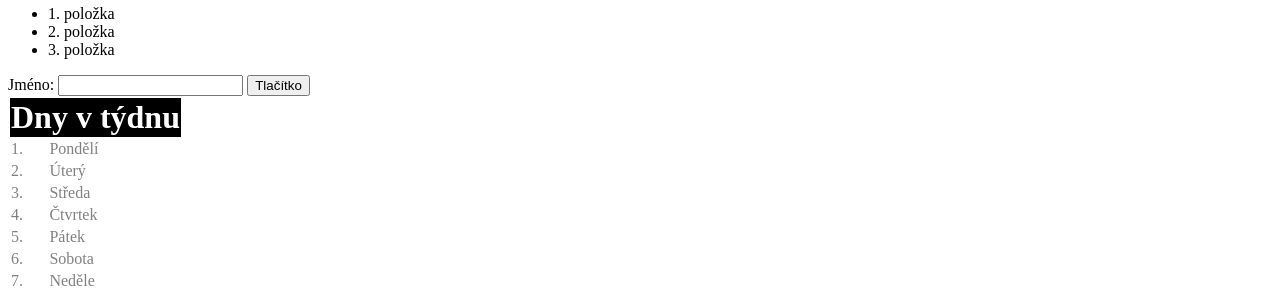
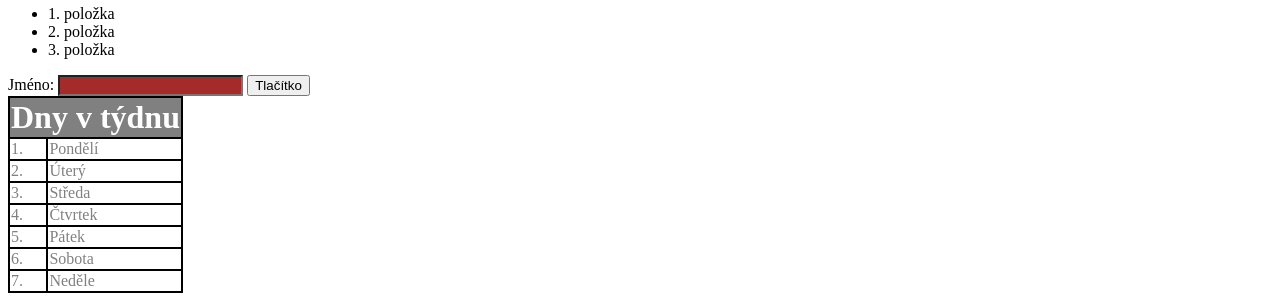
Before and after one commit to sps-cl/2E-VAP-2324-KRY-TOF-TRNE-KA, a plain HTML site: page ukol_css/index.html in a window 1280 px wide. Shown: the part 602-903 px from the top of the page. Drawn offline with Linux system fonts and the light colour scheme.

Commit message:
css ukol

```diff
--- a/ukol_css/styly.css
+++ b/ukol_css/styly.css
@@ -15,7 +15,7 @@ vstup{
     font-family: system-ui, -apple-system, BlinkMacSystemFont, 'Segoe UI', Roboto, Oxygen, Ubuntu, Cantarell, 'Open Sans', 'Helvetica Neue', sans-serif;
     font-size: 1,5em;
 }
-jmeno{
+#jmeno{
     background-color: brown;
 
 }
@@ -28,10 +28,15 @@ div td,th{
 
 }
 thead{
-    background-color: black;
+    background-color: gray;
     color: white;
 }
 tbody{
     background-color: white;
     color: gray;
 }
+
+table{
+    background-color:black;
+    border: 3px;
+}
```
